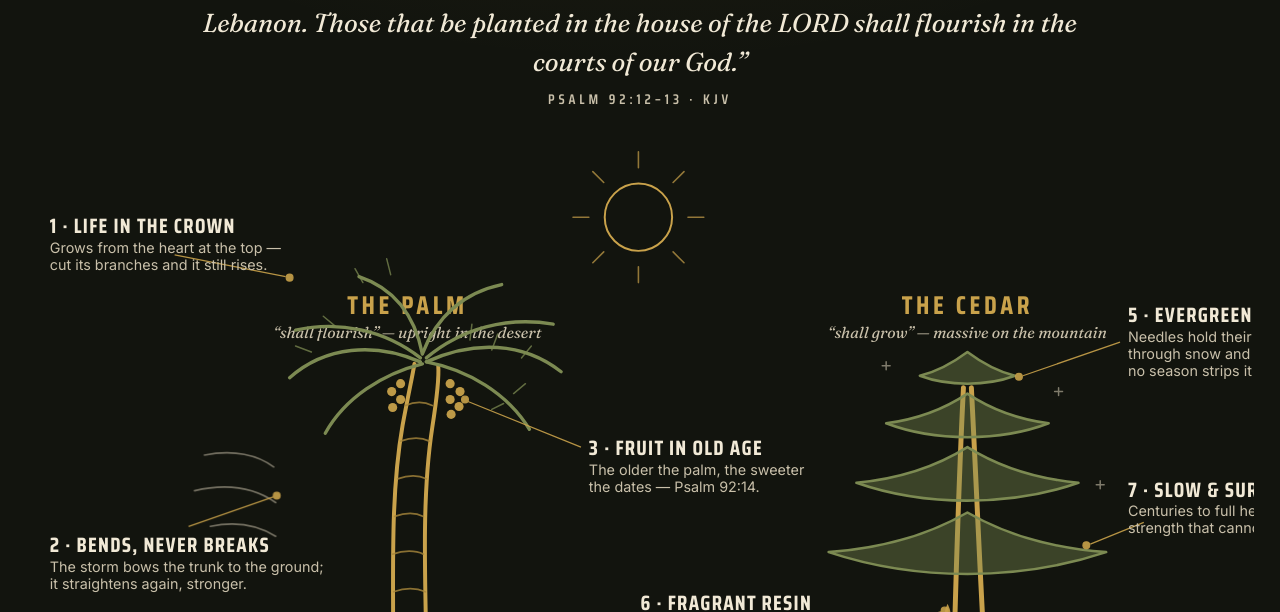
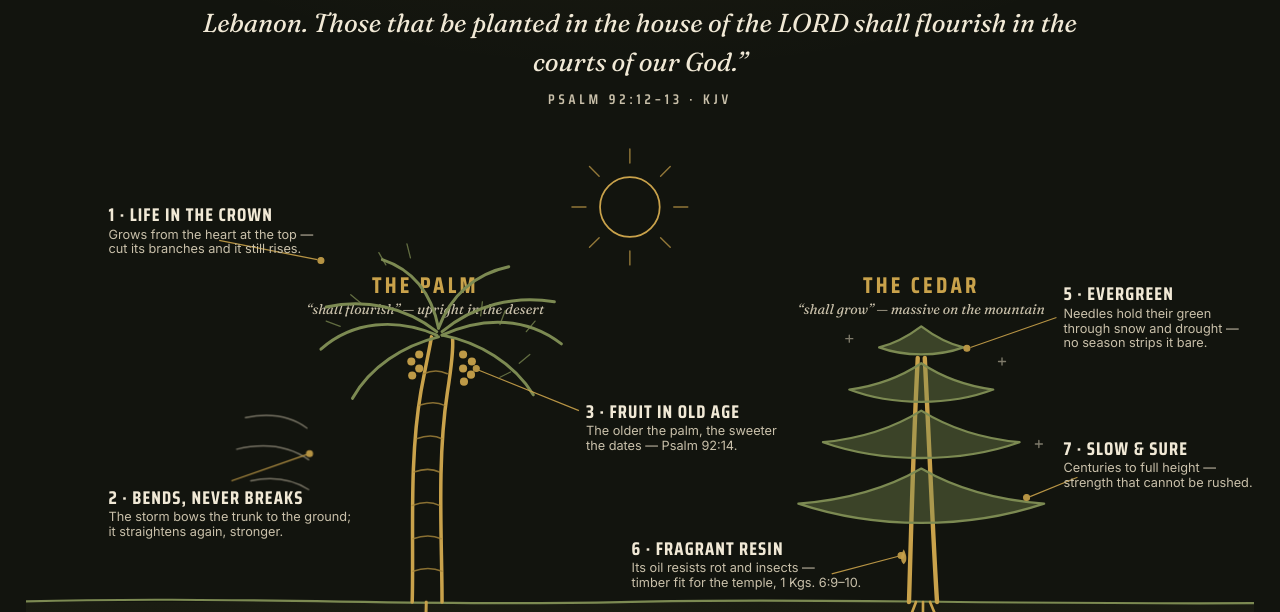
Before and after one commit to tboy2020/thank-you-jesus-21, a plain HTML site: page palm-and-cedar.html in a window 1280 px wide. Shown: the part 188-800 px from the top of the page. Drawn offline with Linux system fonts and the light colour scheme.

Commit message:
Fix: widen canvas so right-side labels are not clipped

```diff
--- a/palm-and-cedar.html
+++ b/palm-and-cedar.html
@@ -71,17 +71,18 @@
   <div class="ref">Psalm 92:12&ndash;13 &middot; KJV</div>
 
   <div class="pic">
-  <svg viewBox="0 0 1240 800" role="img" aria-label="Anatomy of the palm tree and the cedar of Lebanon">
+  <svg viewBox="0 0 1400 800" role="img" aria-label="Anatomy of the palm tree and the cedar of Lebanon">
     <defs>
       <linearGradient id="under" x1="0" y1="0" x2="0" y2="1">
         <stop offset="0" stop-color="#1a1c12"/>
         <stop offset="1" stop-color="#101208"/>
       </linearGradient>
     </defs>
+    <g transform="translate(70,0)">
 
     <!-- ============ GROUND & UNDERGROUND ============ -->
-    <rect x="0" y="540" width="1240" height="260" fill="url(#under)"/>
-    <path d="M0 540 C 200 532, 420 546, 620 540 C 820 534, 1040 546, 1240 540" fill="none" stroke="#7c8a52" stroke-width="2.5" stroke-linecap="round"/>
+    <rect x="-90" y="540" width="1580" height="260" fill="url(#under)"/>
+    <path d="M-90 540 C 140 532, 400 546, 620 540 C 840 534, 1100 546, 1490 540" fill="none" stroke="#7c8a52" stroke-width="2.5" stroke-linecap="round"/>
     <!-- hidden water table -->
     <g stroke="#5a7d8a" stroke-width="2" fill="none" stroke-linecap="round" opacity=".85">
       <path d="M60 726 C 120 718, 180 734, 240 726 C 300 718, 360 734, 420 726 C 480 718, 540 734, 600 726 C 660 718, 720 734, 780 726 C 840 718, 900 734, 960 726 C 1020 718, 1080 734, 1140 726"/>
@@ -257,6 +258,7 @@
     <text class="lbl-t" x="1112" y="628">8 &middot; Anchored wide</text>
     <text class="lbl-b" x="1112" y="648">Roots spread as far as the</text>
     <text class="lbl-b" x="1112" y="665">branches &mdash; unmoved by the wind.</text>
+    </g>
   </svg>
   </div>
 
```
